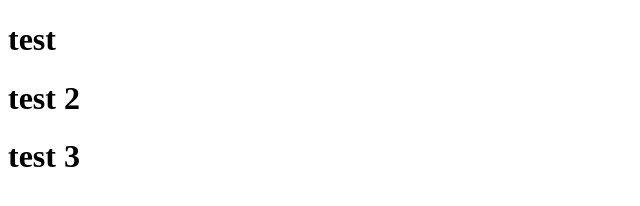
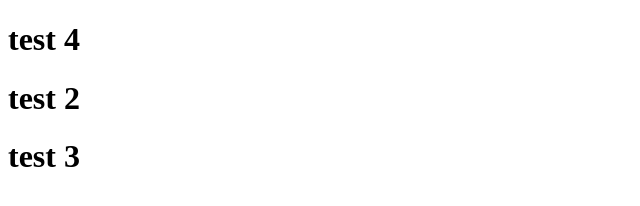
Before and after one commit to Espiritus8/test1, a plain HTML site: page index.html in a window 1280 px wide. Shown: the full height of the page, 0-640 px from the left. Drawn offline with Linux system fonts and the light colour scheme.

Commit message:
Update index.html
New

```diff
--- a/index.html
+++ b/index.html
@@ -6,7 +6,7 @@
 
 </head>
 <body>
-<h1> test </h1>
+<h1> test 4 </h1>
 <h1> test 2 </h1>
 <h1> test 3 </h1>
 
```
